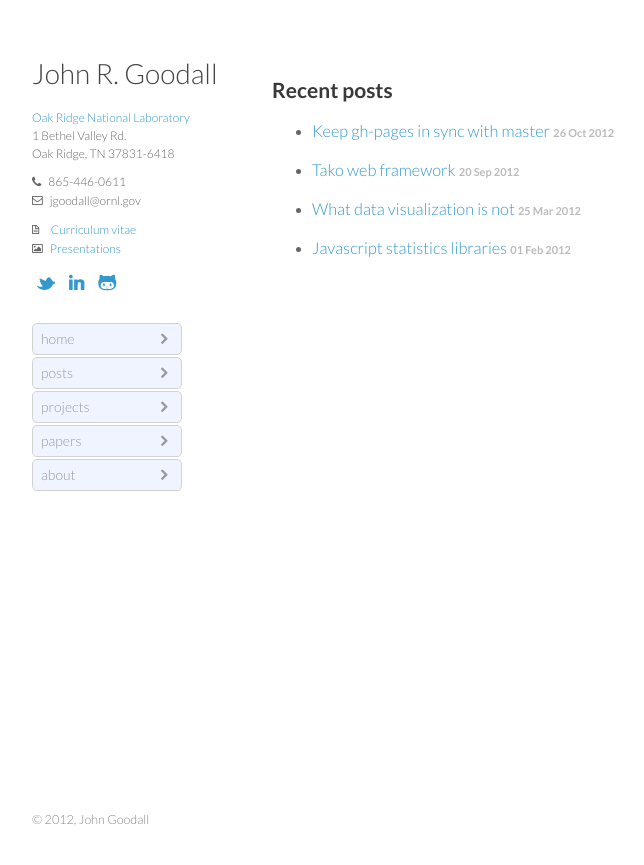
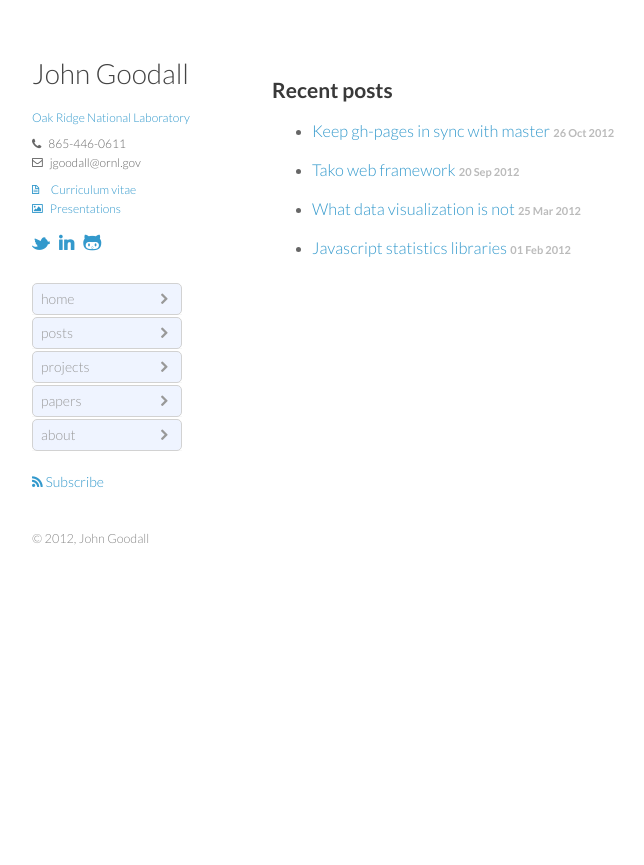
Before and after one commit to jgoodall/jgoodall.github.io, a Jekyll site: the page built from index.html, in a window 1280 px wide. Shown: the top 865 px of the page, without its empty margins (128-772 px from the left). Built offline with Jekyll 4.4.1, drawn with Linux system fonts in a browser that asks for light colours; Markdown is read by kramdown in place of the engine named in the settings; the list of posts is cut into pages by our own code.

Commit message:
added rss/atom feed

```diff
--- a/_config.yml
+++ b/_config.yml
@@ -1,3 +1,5 @@
+author: John Goodall
+email: jgoodall@ornl.gov
 
 pygments: true
 paginate: 12
--- a/_includes/footer.html
+++ b/_includes/footer.html
@@ -1,7 +1,6 @@
 
 
   <footer>
-    <p>&copy; 2012, John Goodall</p>
   </footer>
 
   </div> <!-- /wrapper -->
--- a/_includes/nav.html
+++ b/_includes/nav.html
@@ -1,13 +1,11 @@
 <header>
-  <h1><a href='/'>John R. Goodall</a></h1>
+  <h1><a href='/'>{{ site.author }}</a></h1>
   <address>
     <p class='address-block'><a href='https://www.ornl.gov/'>Oak Ridge National Laboratory</a></p>
-    <p>1 Bethel Valley Rd.</p>
-    <p>Oak Ridge, TN 37831-6418</p>
     <p class='address-block'><i class='icon-phone'></i>  &nbsp; 865-446-0611</p>
-    <p><i class='icon-envelope'></i>  &nbsp; jgoodall@ornl.gov</p>
-    <p class='address-block'><i class='icon-file'></i> &nbsp; &nbsp; <a href="http://dl.dropbox.com/u/298645/goodall_cv.pdf">Curriculum vitae</a></p>
-    <p><i class='icon-picture'></i> &nbsp; <a href='https://speakerdeck.com/jgoodall'>Presentations</a></p>
+    <p><i class='icon-envelope'></i>  &nbsp; {{ site.email }}</p>
+    <p class='address-block'><a href="http://dl.dropbox.com/u/298645/goodall_cv.pdf"><i class='icon-file'></i> &nbsp; &nbsp; Curriculum vitae</a></p>
+    <p><a href='https://speakerdeck.com/jgoodall'><i class='icon-picture'></i> &nbsp; Presentations</a></p>
   </address>
   <div id='social'>
     <a href='https://twitter.com/johnrgoodall'><i class='icon-twitter'> </i></a>
@@ -22,4 +20,7 @@
     <li><a href="/papers.html"><i class="icon-chevron-right"></i> papers</a></li>
     <li><a href="/about.html"><i class="icon-chevron-right"></i> about</a></li>
   </ul>
+  <div id='rss'><a href='/feed/'><i class='icon-rss'></i> Subscribe </a></div>
+  <div id='copy'>&copy; 2012, John Goodall</div>
+
 </header>
--- a/css/styles.css
+++ b/css/styles.css
@@ -33,7 +33,7 @@
 }
 
 header address p.address-block {
-  margin-top:10px;
+  margin-top:8px;
 }
 
 header #social {
@@ -42,12 +42,11 @@
 }
 
 header #social a {
-  padding:0px 5px;
+  padding-right:5px;
 }
 
 header #social a:hover {
   color:#666;
-  padding:0px 5px;
 }
 
 header ul {
@@ -95,6 +94,12 @@
   padding-bottom:50px;
 }
 
+#rss {
+  font-size: 14px;
+  text-align:right
+  margin:4px 0px;
+}
+
 .post-title {
   color:#666;
   font-size:26px;
@@ -114,6 +119,12 @@
 
 .post-tag {
   margin-right:6px;
+}
+
+#copy {
+  font-size:90%;
+  color:#888;
+  margin-top:36px;
 }
 
 footer {
--- /dev/null
+++ b/feed/atom/index.html
@@ -0,0 +1,4 @@
+---
+layout: nill
+---
+{% include rss-feed.html %}
--- /dev/null
+++ b/feed/index.html
@@ -0,0 +1,4 @@
+---
+layout: nill
+---
+{% include rss-feed.html %}
```
Also changed, not shown: _includes/rss-feed.html (added, +25 -0 lines), atom.xml (deleted, +0 -25 lines).
